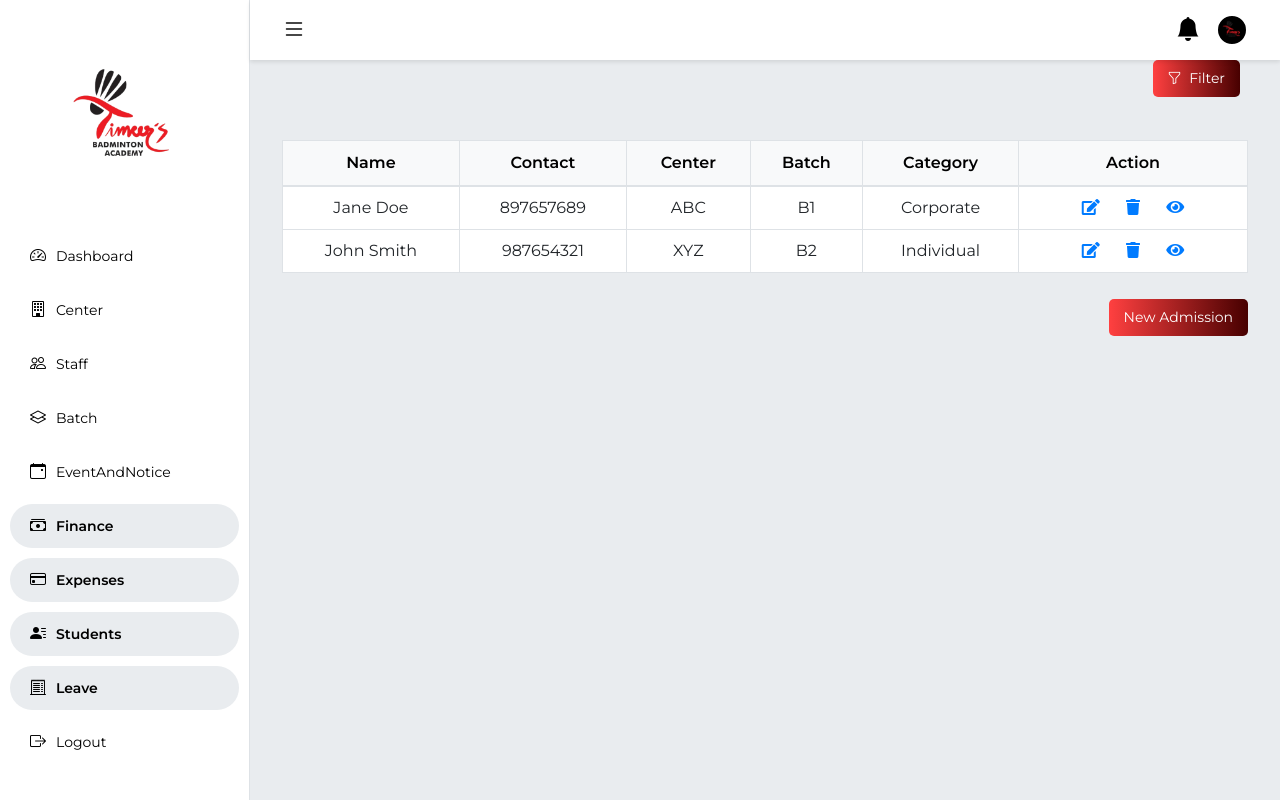
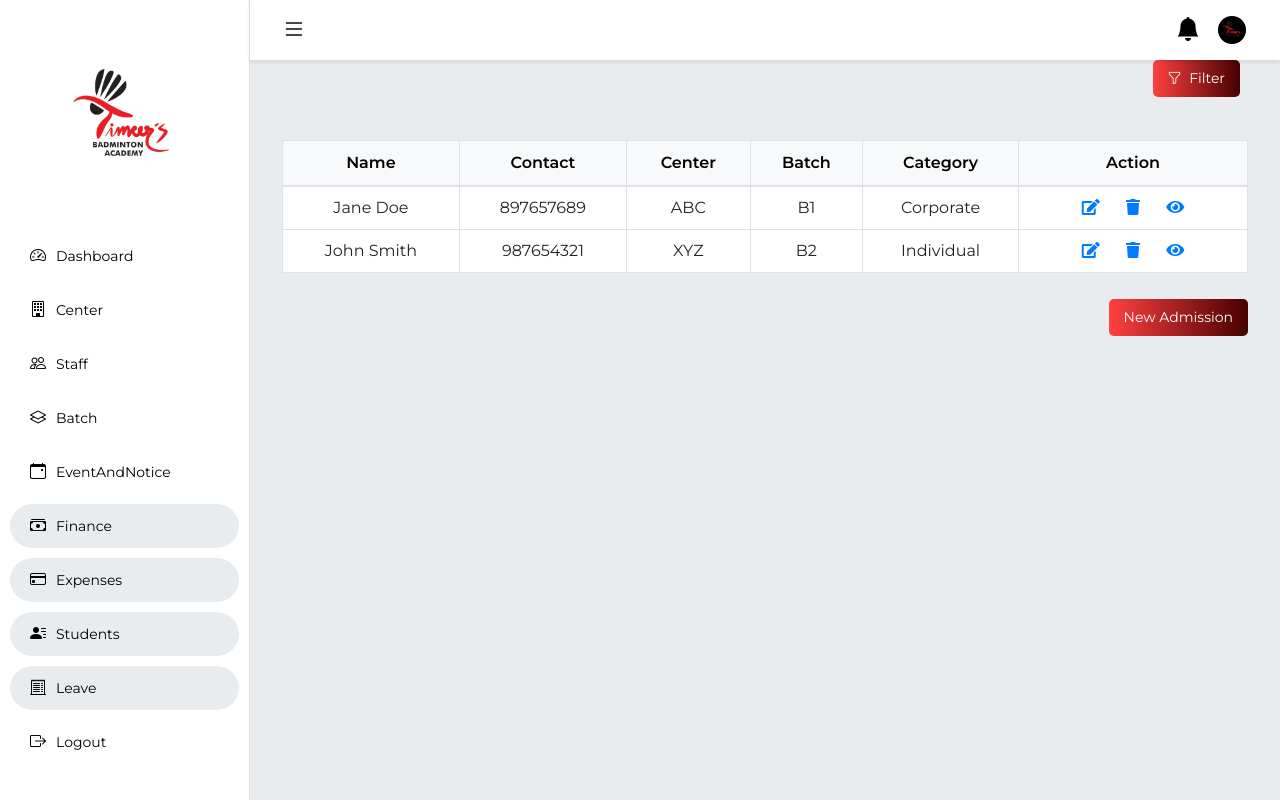
Before and after one commit to kalkutenikita2001/Timers_Last, a CodeIgniter app: page /timersacademy/index.php/superadmin/Admission in a window 1280 px wide. Run offline with CodeIgniter, Linux system fonts and the light colour scheme.

Commit message:
added new change inside of sidebar

```diff
--- a/application/views/superadmin/Include/Sidebar.php
+++ b/application/views/superadmin/Include/Sidebar.php
@@ -100,7 +100,7 @@
 
   .sidebar .nav-link.active {
     background-color: #e9ecef;
-    font-weight: 700;
+    /* font-weight: 700; */
   }
 
   .sidebar .nav-link i {
```
